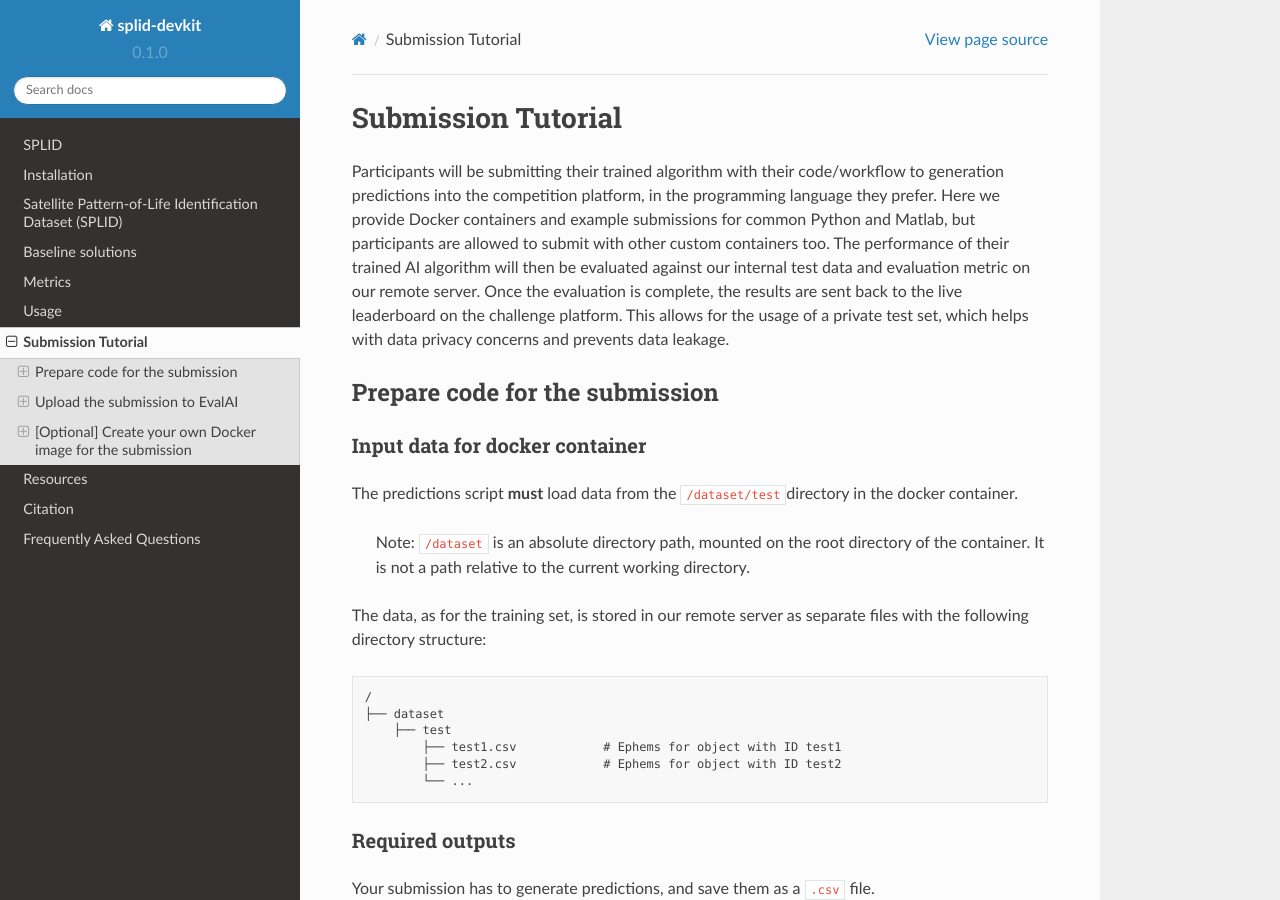
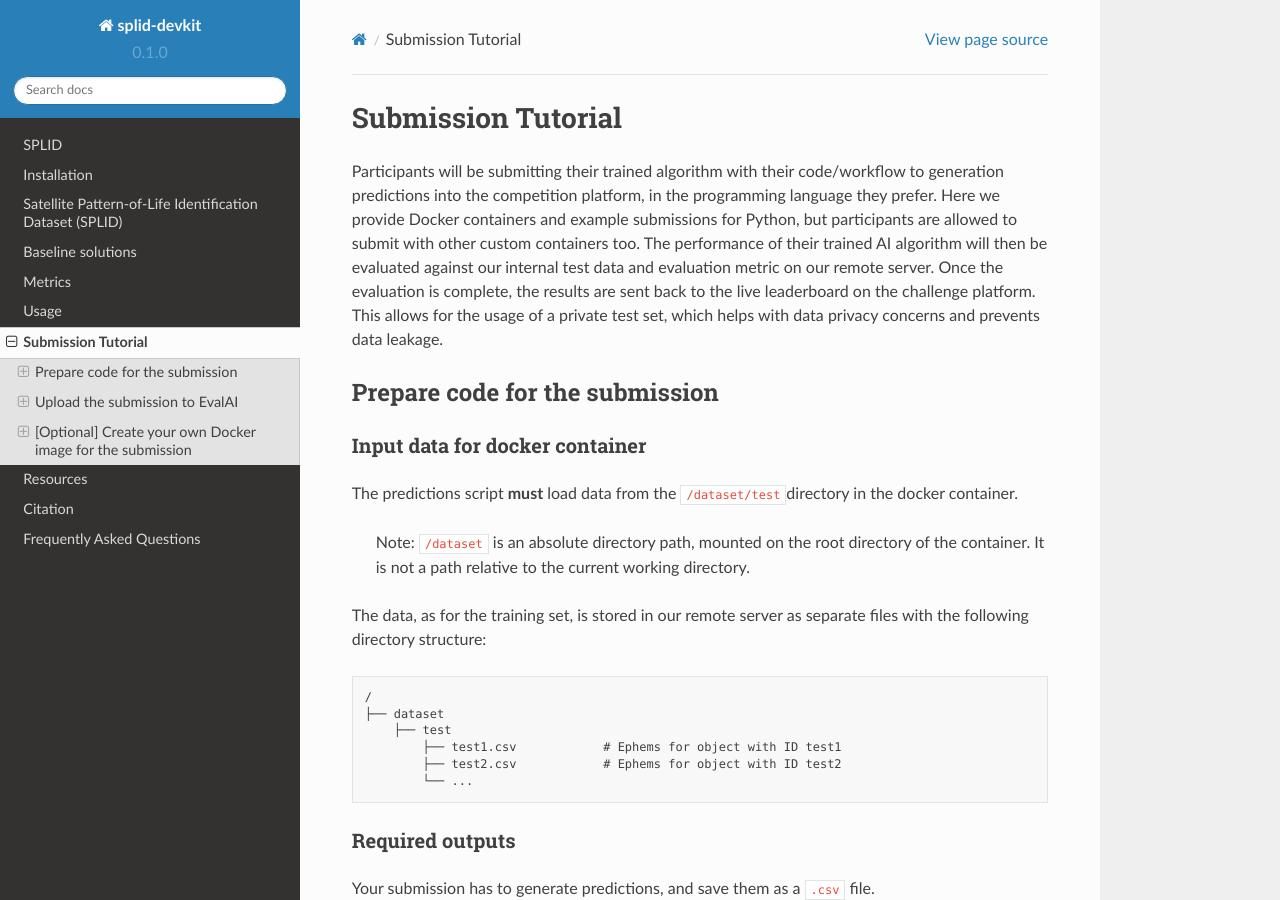
Before and after one commit to olgupila/STORM-AI-devkit-2025, a Sphinx documentation site: the page built from docs/submission.md, in a window 1280 px wide and 900 px high. Built offline with Sphinx 7.4.7 and the Read the Docs theme 2.0.0, drawn with Linux system fonts in a browser that asks for light colours; pages that are not in the unit, such as notebooks, are missing from menus.

Commit message:
Update submission.md

```diff
--- a/docs/submission.md
+++ b/docs/submission.md
@@ -1,5 +1,5 @@
 # Submission Tutorial
-Participants will be submitting their trained algorithm with their  code/workflow to generation predictions into the competition platform, in the programming language they prefer. Here we provide Docker containers and example submissions for common Python and Matlab, but participants are allowed to submit with other custom containers too. The performance of their trained AI algorithm will then be evaluated against our internal test data and evaluation metric on our remote server. Once the evaluation is complete, the results are sent back to the live leaderboard on the challenge platform. This allows for the usage of a private test set, which helps with data privacy concerns and prevents data leakage.
+Participants will be submitting their trained algorithm with their  code/workflow to generation predictions into the competition platform, in the programming language they prefer. Here we provide Docker containers and example submissions for Python, but participants are allowed to submit with other custom containers too. The performance of their trained AI algorithm will then be evaluated against our internal test data and evaluation metric on our remote server. Once the evaluation is complete, the results are sent back to the live leaderboard on the challenge platform. This allows for the usage of a private test set, which helps with data privacy concerns and prevents data leakage.
 
 ## Prepare code for the submission
 ### Input data for docker container
```
